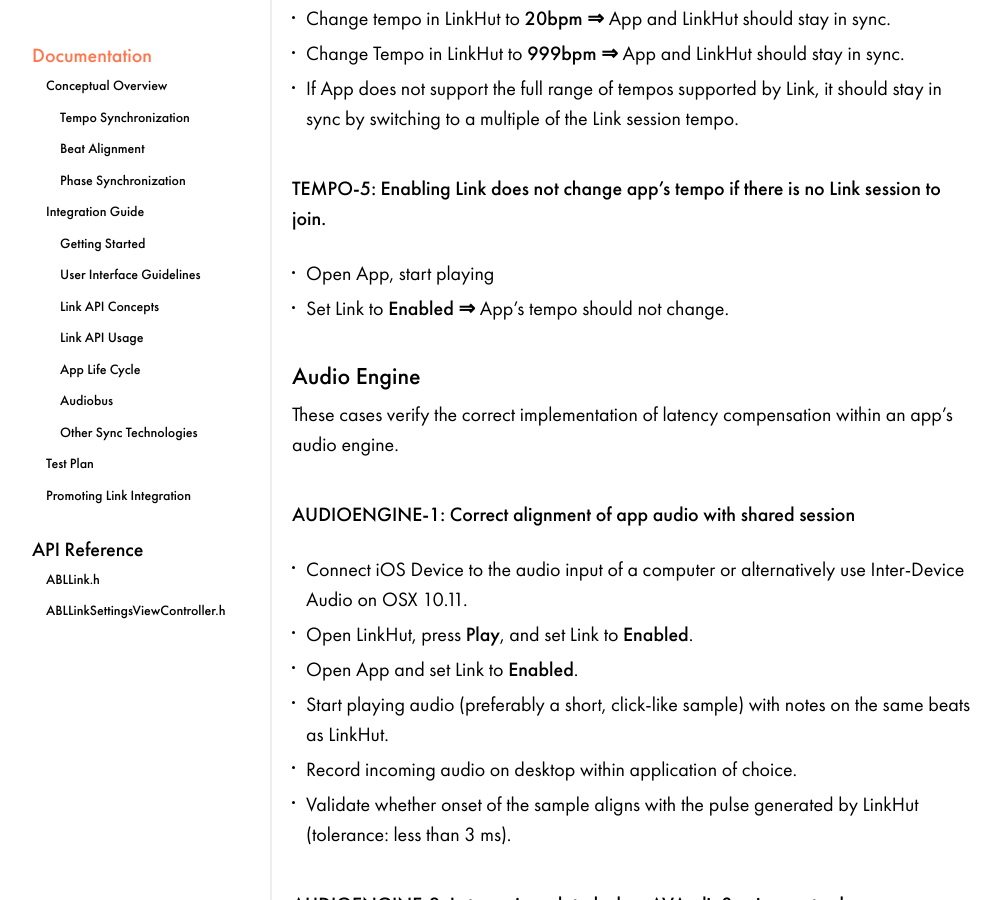
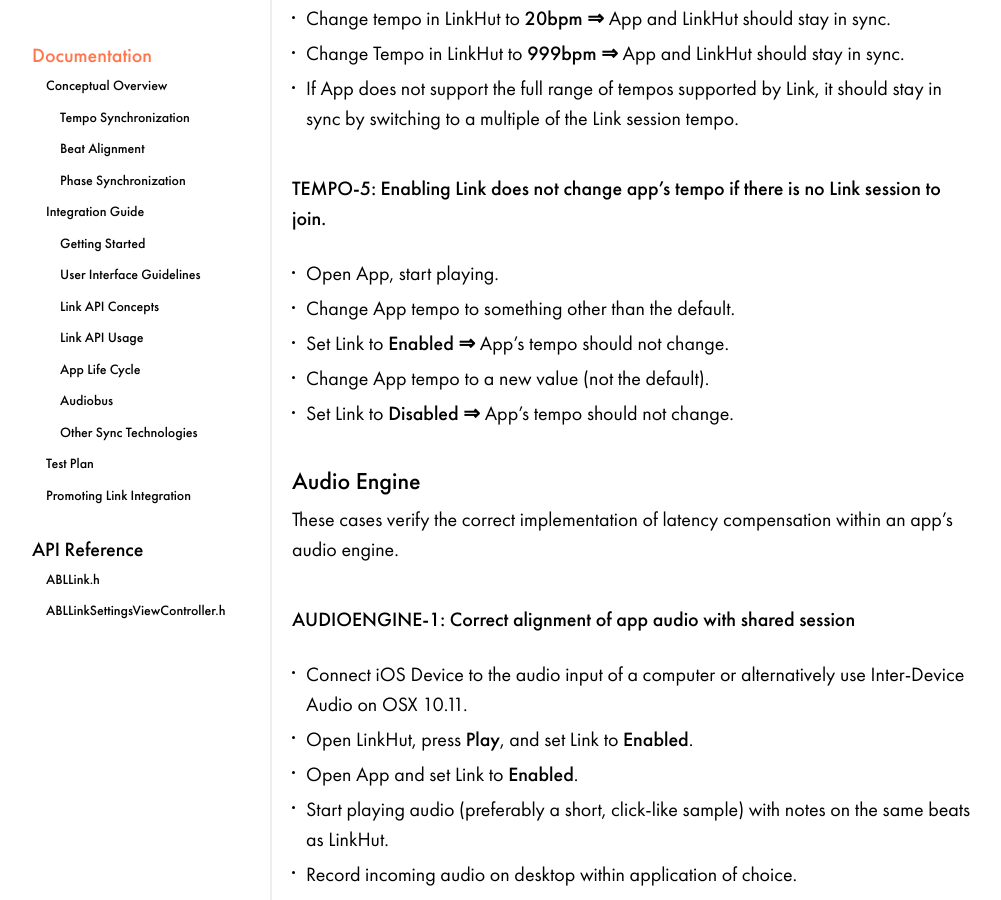
Before and after one commit to Ableton/ableton.github.io, a Jekyll site: the page built from linkkit/index.md, in a window 1280 px wide and 900 px high, scrolled down 14707 px. Shown: the whole window, without its empty margins (8-1009 px from the left). Built offline with Jekyll 4.4.1, drawn with Linux system fonts in a browser that asks for light colours.

Commit message:
Update TEMPO-5 test case to catch a bad behavior
If an app always resets to its default tempo when Link is enabled, it
would pass this test the way it was written before. Change the steps so
that an app with this behavior does not pass the test.

```diff
--- a/linkkit/index.md
+++ b/linkkit/index.md
@@ -206,8 +206,11 @@ Below are a set of user interactions that are expected to work consistently acro
 
 
 #### TEMPO-5: Enabling Link does not change app's tempo if there is no Link session to join.
-- Open App, start playing
+- Open App, start playing.
+- Change App tempo to something other than the default.
 - Set Link to **Enabled** **&rArr;** App's tempo should not change.
+- Change App tempo to a new value (not the default).
+- Set Link to **Disabled** **&rArr;** App's tempo should not change.
 
 ### Audio Engine
 
```
